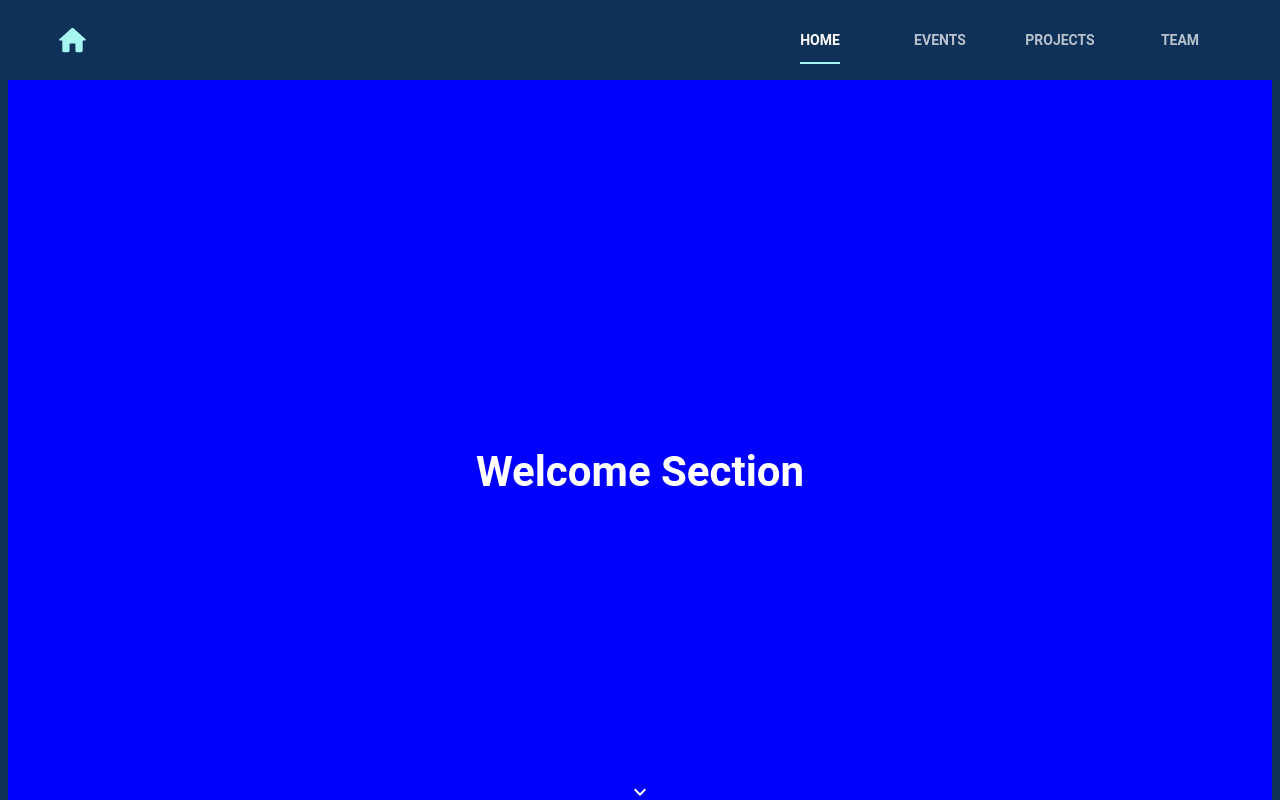
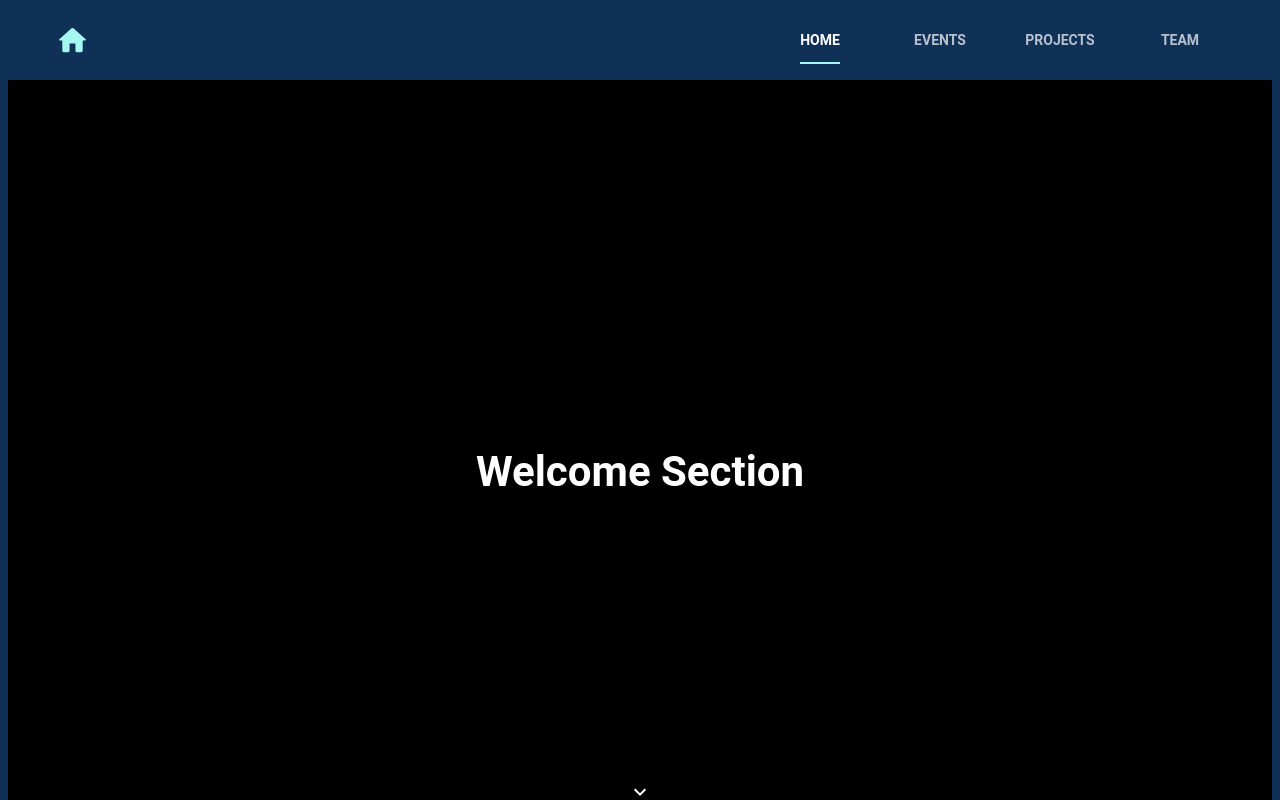
Before and after one commit to opencodenitr/project-apollo, a React (Create React App) app: page / in a window 1280 px wide. Shown: the top 800 px of the page. Built offline with nearby package versions, Linux system fonts and the light colour scheme.

Commit message:
backgroungcolor of container changed to 'black' from 'blue'

```diff
--- a/src/components/HomePage/SectionLayout.js
+++ b/src/components/HomePage/SectionLayout.js
@@ -9,7 +9,7 @@ function SectionLayout({ children, lastSection, onScrollClick, alternate }) {
   return (
     <Container
       className={classes.container}
-      style={{ backgroundColor: alternate ? 'red' : 'blue' }}
+      style={{ backgroundColor: alternate ? 'red' : 'black' }}
     >
       {children}
       {lastSection ? null : (
```
